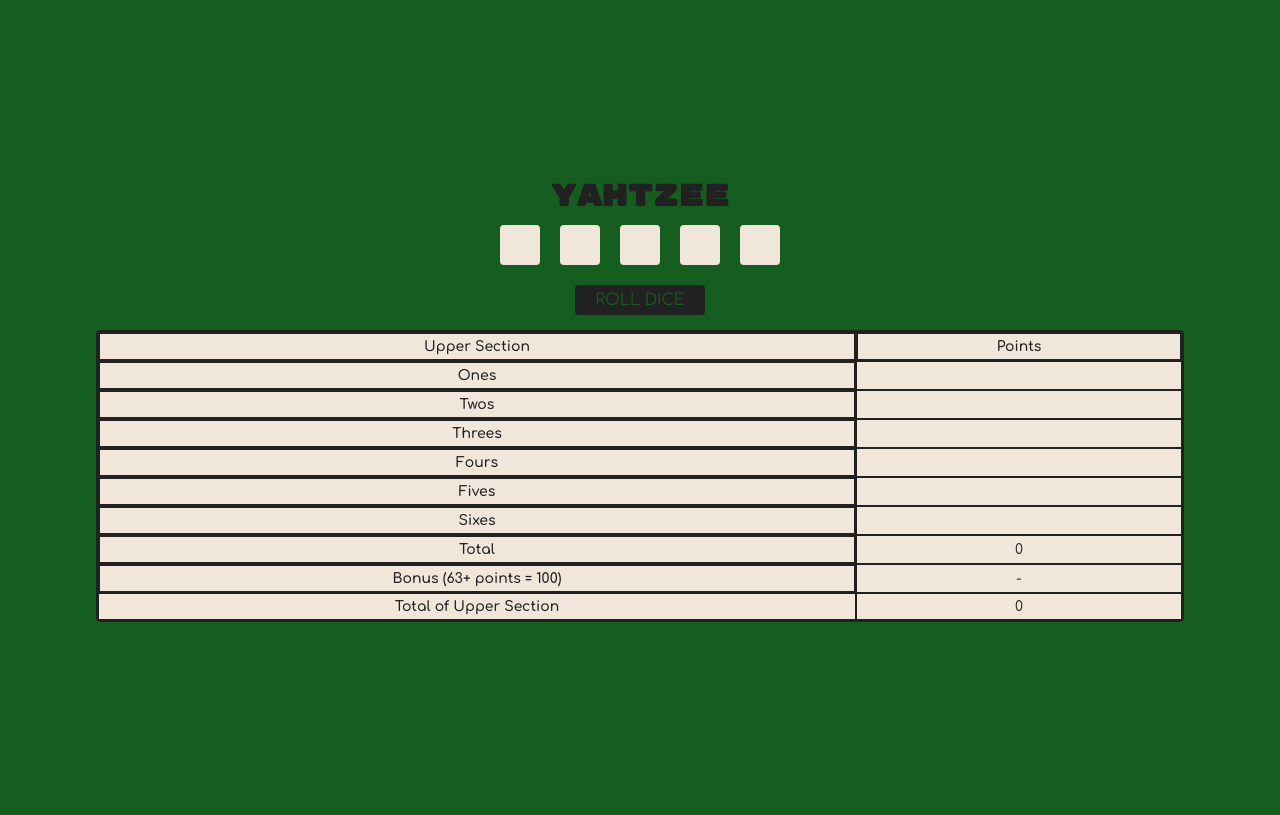
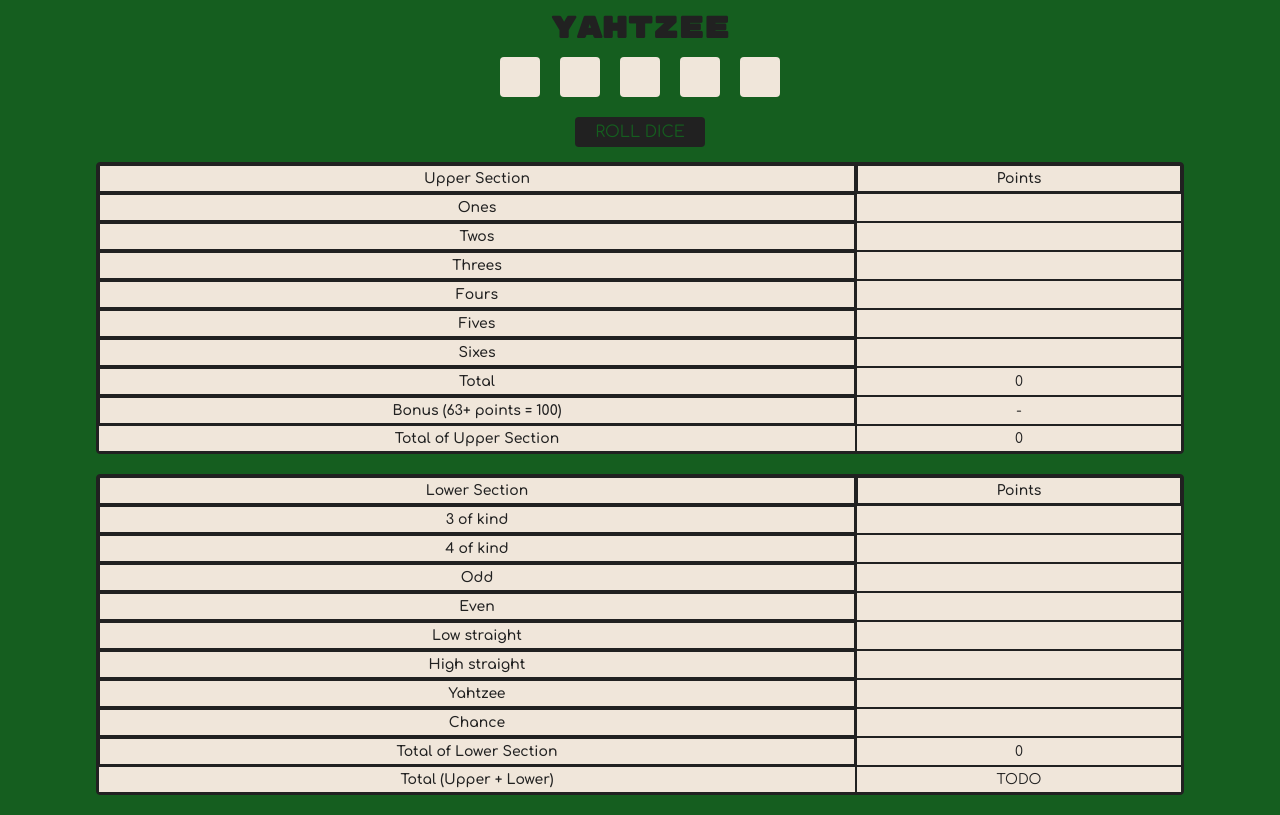
Before and after one commit to Wiiktor22/Yahtzee-Game, a React (Create React App) app: page / in a window 1280 px wide. Built offline with nearby package versions, Linux system fonts and the light colour scheme.

Commit message:
Create LowerSection.js

```diff
--- a/src/components/Game.js
+++ b/src/components/Game.js
@@ -1,6 +1,7 @@
 import React from 'react';
 import UpperSection from './UpperSection';
 import { useState } from 'react';
+import LowerSection from './LowerSection';
 
 const Game = () => {
     const [queue, setQueue] = useState(3);
@@ -67,6 +68,12 @@
                 changeCanPlay={changeCanPlay}
                 setDefault={setDefault}
             />
+            <LowerSection
+                dices={dices}
+                canPlay={canPlay}
+                changeCanPlay={changeCanPlay}
+                setDefault={setDefault}
+            />
         </>
     );
 }
--- /dev/null
+++ b/src/components/LowerSection.js
@@ -0,0 +1,144 @@
+import React, { useState, useEffect } from 'react';
+
+const LowerSection = props => {
+    const [wasChosen, setWasChosen] = useState([false, false, false, false, false, false, false, false]);
+    const [points, setPoints] = useState([null, null, null, null, null, null, null, null]);
+    const textForTable = ["3 of kind", "4 of kind", "Odd", "Even", "Low straight", "High straight", "Yahtzee", "Chance"];
+    const [normalPoints, setNormalPoints] = useState(0);
+
+    const checkNumberOfKind = ruleNumber => {
+        let points = 0, amountofNumber = 0;
+        const numbers = [1, 2, 3, 4, 5, 6];
+        numbers.map(item => {
+            props.dices.map(dice => {
+                if (dice === item) {
+                    amountofNumber++;
+                }
+            })
+            if (amountofNumber >= ruleNumber) {
+                points = ruleNumber * item;
+            }
+            amountofNumber = 0;
+        })
+        return points;
+    }
+
+    const checkOddOrEven = ruleNumber => {
+        let points = 0;
+        props.dices.map(item => {
+            if(item % 2 === ruleNumber) {
+                points += item;
+            }
+        })
+        return points
+    }
+
+    const checkStraight = tab => {
+        let points = 0;
+        let numbers = tab;
+        props.dices.map(item => {
+            numbers.map((number, index) => {
+                if (item === number) {
+                    points++;
+                    numbers[index] = 0;
+                }
+            })
+        })
+        if (points === 5) {
+            if (numbers[numbers.lenght - 1] === 6) return 20
+            else return 15
+        } else {
+            return 0
+        }
+    }
+
+    const checkChance = () => {
+        let sum = 0;
+        props.dices.map(item => {
+            sum += item
+        })
+        return sum
+    }
+
+    const settingPoints = () => {
+        let newValues = points;
+        const arrayOfRules = [checkNumberOfKind(3), checkNumberOfKind(4), checkOddOrEven(1), checkOddOrEven(0), checkStraight([1, 2, 3, 4, 5]), checkStraight([2, 3, 4, 5, 6]), checkNumberOfKind(5), checkChance()]
+        wasChosen.map((item, index) => {
+            if(!item) {
+                points[index] = arrayOfRules[index];
+            }
+        })
+        setPoints(newValues);
+    }
+
+    const resetTablePoints = () => {
+        let newValues = points;
+        newValues.map((item, index) => {
+            if (!wasChosen[index]) {
+                newValues[index] = null;
+            }
+        })
+        setPoints(newValues);
+    }
+
+    const sumUpPoints = () => {
+        setNormalPoints(0);
+        let normalValue = 0;
+        points.map(item => {
+            normalValue += item;
+        })
+        setNormalPoints(normalValue);
+    }
+
+    const handlePointTableClick = number => {
+        let newValues = wasChosen;
+        newValues[number] = true;
+        setWasChosen(newValues);
+        props.setDefault();
+        resetTablePoints();
+        sumUpPoints();
+    }
+
+    useEffect(() => {
+        if (props.dices[0] !== null && props.canPlay) {
+            settingPoints();
+        }
+        props.changeCanPlay();
+    }, [props.canPlay])
+
+    return (
+        <>
+            <div className="upperSection">
+                <table className="upperSection__table">
+                    <tbody>
+                        <tr className="upperSection__column">
+                            <th scope="col" className="upperSection__strong">Lower Section</th>
+                            <th scope="col" className="upperSection__strong">Points</th>
+                        </tr>
+                        {points.map((item, index) => (
+                            <tr className="upperSection__column" key={textForTable[index]}>
+                                <th scope="row" className="upperSection__strong">
+                                    {textForTable[index]}
+                                </th>
+                                <td
+                                    className={wasChosen[index] ? "" : "red-font"}
+                                    onClick={() => handlePointTableClick(index)}
+                                >{item}</td>
+                            </tr>
+                        ))}
+                        <tr className="upperSection__column">
+                            <th scope="row" className="upperSection__strong">Total of Lower Section</th>
+                            <td>{normalPoints}</td>
+                        </tr>
+                        <tr className="upperSection__column">
+                            <th scope="row" >Total (Upper + Lower)</th>
+                            <td>TODO</td>
+                        </tr>
+                    </tbody>
+                </table>
+            </div>
+        </>
+    );
+}
+
+export default LowerSection;
--- a/src/components/UpperSection.js
+++ b/src/components/UpperSection.js
@@ -4,7 +4,6 @@
     const [wasChosen, setWasChosen] = useState([false, false, false, false, false, false]);
     const [points, setPoints] = useState([null, null, null, null, null, null]);
     const textForTable = ["Ones", "Twos", "Threes", "Fours", "Fives", "Sixes"];
-    //const [canGetBonus, setCanGetBonus] = useState(true);
     const [normalPoints, setNormalPoints] = useState(0);
     const [totalPoints, setTotalPoints] = useState(0);
 
--- a/src/sass/components/_App.scss
+++ b/src/sass/components/_App.scss
@@ -3,11 +3,11 @@
     flex-direction: column;
     justify-content: center;
     align-items: center;
-    height: 100vh;
     width: 100%;
     overflow: hidden;
     .header {
         font-family: map-get($map: $fonts, $key: header);
         font-size: 3rem;
+        margin-top: 10px;
     }
 }
--- a/src/sass/components/_UpperSection.scss
+++ b/src/sass/components/_UpperSection.scss
@@ -1,5 +1,6 @@
 .upperSection {
     width: 100%;
+    margin-bottom: 20px;
     &__table {
         margin: 0 auto;
         width: 85%;
```
